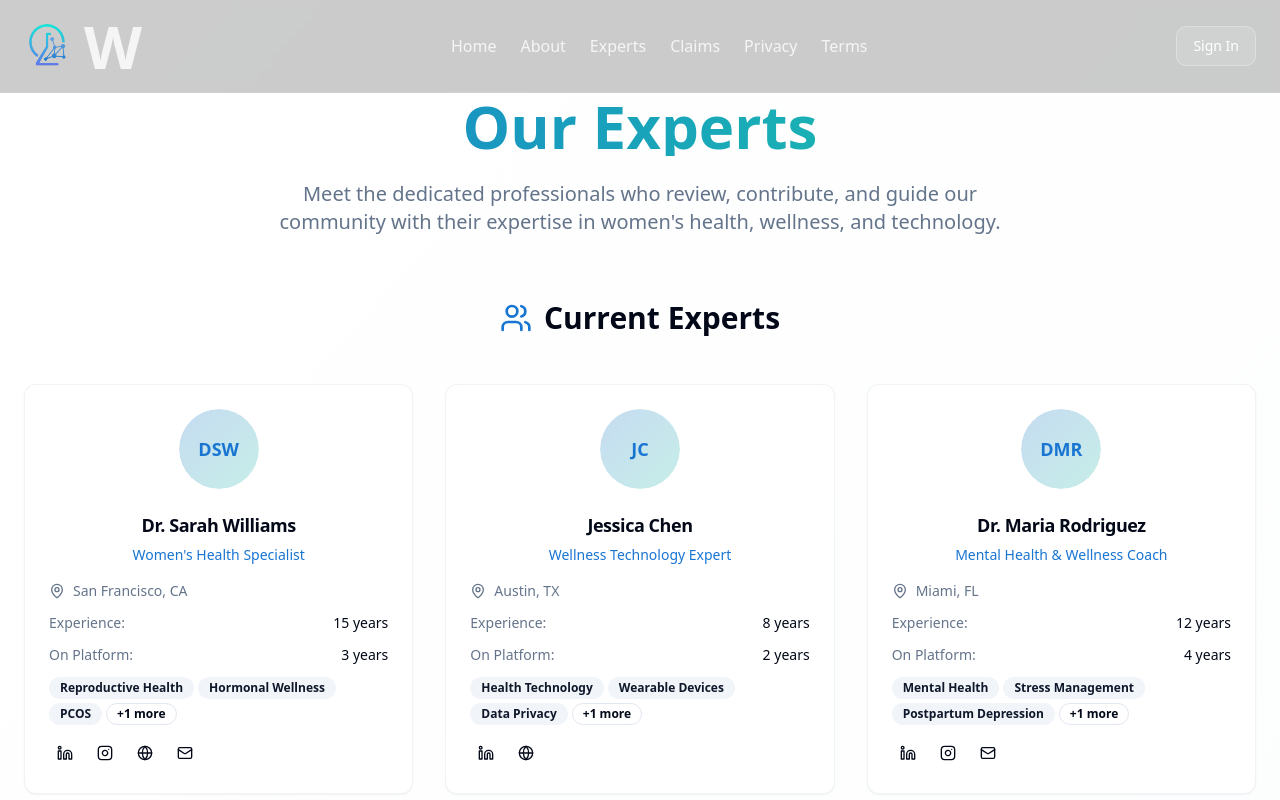
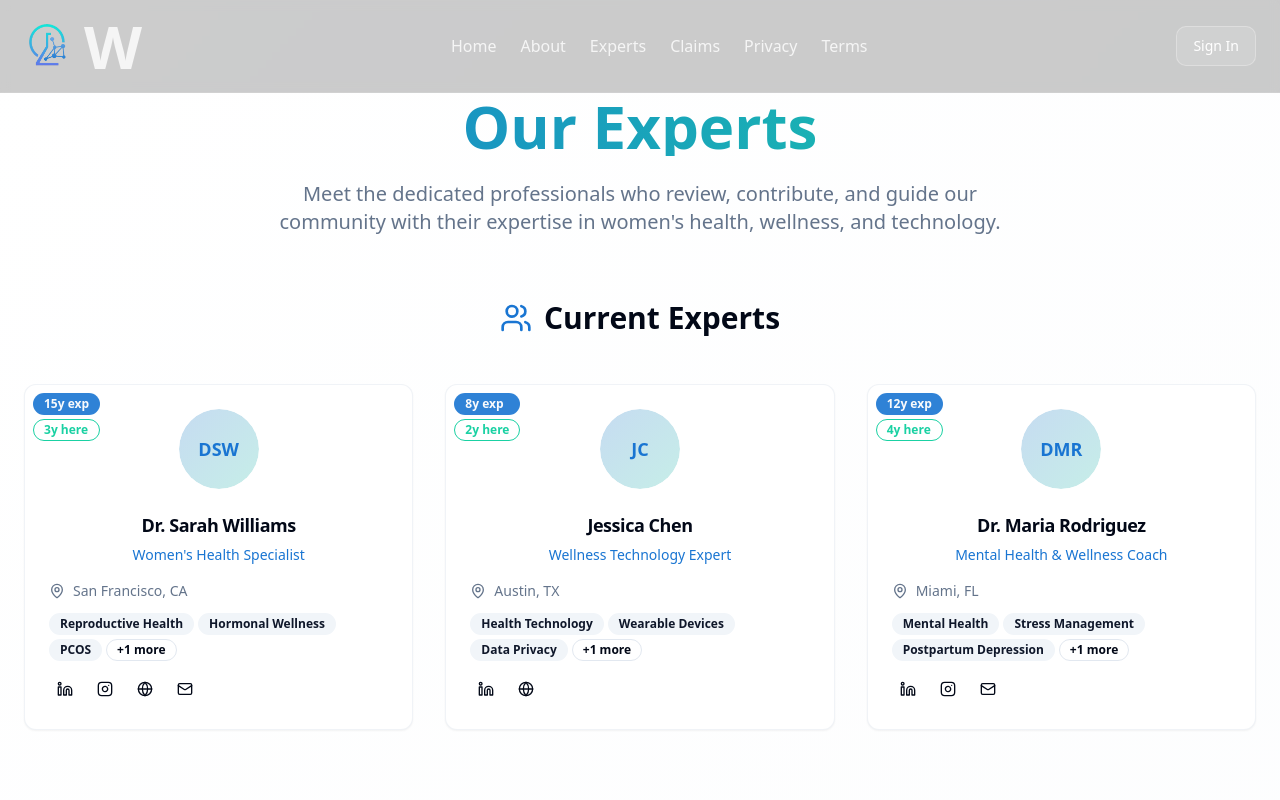
Before and after one commit to lpantano/hip-webapp, a React (Vite) app: page /experts in a window 1280 px wide. Shown: the top 800 px of the page. Built offline with nearby package versions, Linux system fonts and the light colour scheme.

Commit message:
Refactor expert card badges
Move "years of experience" and "years on platform" into a visual badge in the top-left corner of expert cards.

```diff
--- a/src/pages/Experts.tsx
+++ b/src/pages/Experts.tsx
@@ -124,9 +124,19 @@ const Experts = () => {
 
   const ExpertCard = ({ expert }: { expert: Expert }) => (
     <Card
-      className="group hover:shadow-lg transition-all duration-300 border-border/50 hover:border-primary/30 cursor-pointer"
+      className="group hover:shadow-lg transition-all duration-300 border-border/50 hover:border-primary/30 cursor-pointer relative"
       onClick={() => openProfile(expert)}
     >
+      {/* Experience Badges */}
+      <div className="absolute top-2 left-2 flex flex-col gap-1 z-10">
+        <Badge variant="secondary" className="text-xs font-bold bg-primary/90 text-primary-foreground hover:bg-primary">
+          {expert.yearsExperience}y exp
+        </Badge>
+        <Badge variant="outline" className="text-xs font-bold bg-background/90 border-accent text-accent">
+          {expert.yearsOnPlatform}y here
+        </Badge>
+      </div>
+
       <CardHeader className="text-center pb-4">
         <Avatar className="w-20 h-20 mx-auto mb-4 group-hover:scale-105 transition-transform duration-300">
           <AvatarImage src={expert.avatar} alt={expert.name} />
@@ -141,14 +151,6 @@ const Experts = () => {
         <div className="flex items-center gap-2 text-sm text-muted-foreground">
           <MapPin className="h-4 w-4" />
           {expert.location}
-        </div>
-        <div className="flex justify-between text-sm">
-          <span className="text-muted-foreground">Experience:</span>
-          <span className="font-medium">{expert.yearsExperience} years</span>
-        </div>
-        <div className="flex justify-between text-sm">
-          <span className="text-muted-foreground">On Platform:</span>
-          <span className="font-medium">{expert.yearsOnPlatform} years</span>
         </div>
         <div className="flex flex-wrap gap-1 mt-3">
           {expert.expertise.slice(0, 3).map((skill, index) => (
```
